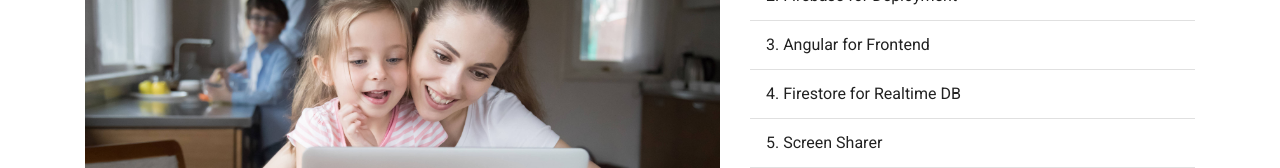
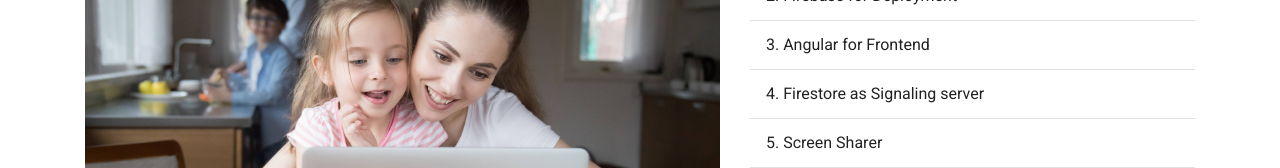
Before and after one commit to sonishubham65/video-conference-webrtc, an Angular app: page / in a window 1280 px wide. Shown: the part 218-386 px from the top of the page. Built offline with nearby package versions, Linux system fonts and the light colour scheme.

Commit message:
text updated

```diff
--- a/src/app/home/home.component.html
+++ b/src/app/home/home.component.html
@@ -13,7 +13,7 @@
         <mat-divider></mat-divider>
         <mat-list-item role="listitem">3. Angular for Frontend</mat-list-item>
         <mat-divider></mat-divider>
-        <mat-list-item role="listitem">4. Firestore for Realtime DB</mat-list-item>
+        <mat-list-item role="listitem">4. Firestore as Signaling server</mat-list-item>
         <mat-divider></mat-divider>
         <mat-list-item role="listitem">5. Screen Sharer</mat-list-item>
         <mat-divider></mat-divider>
```
